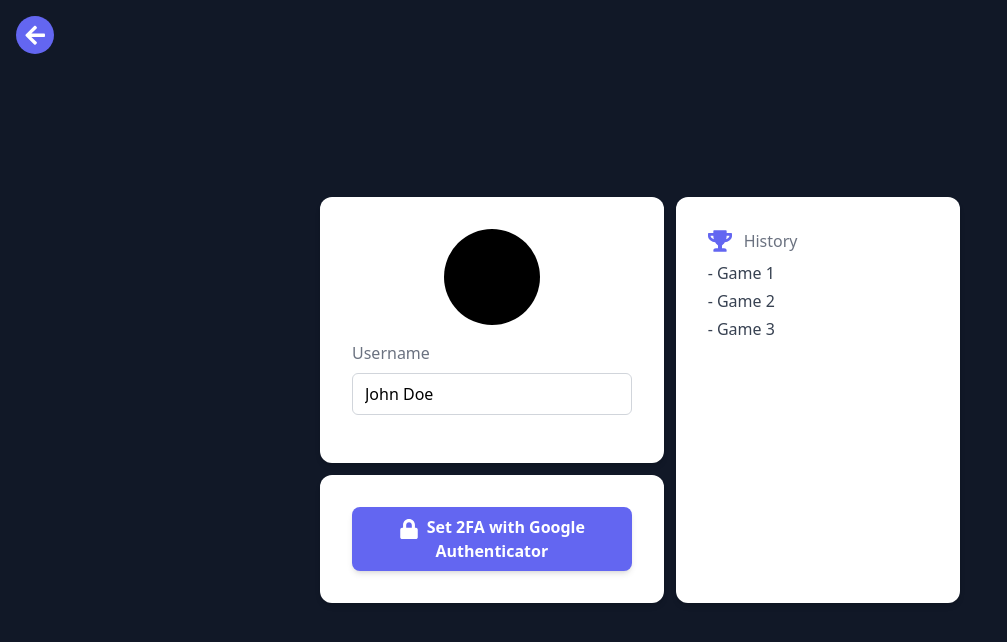
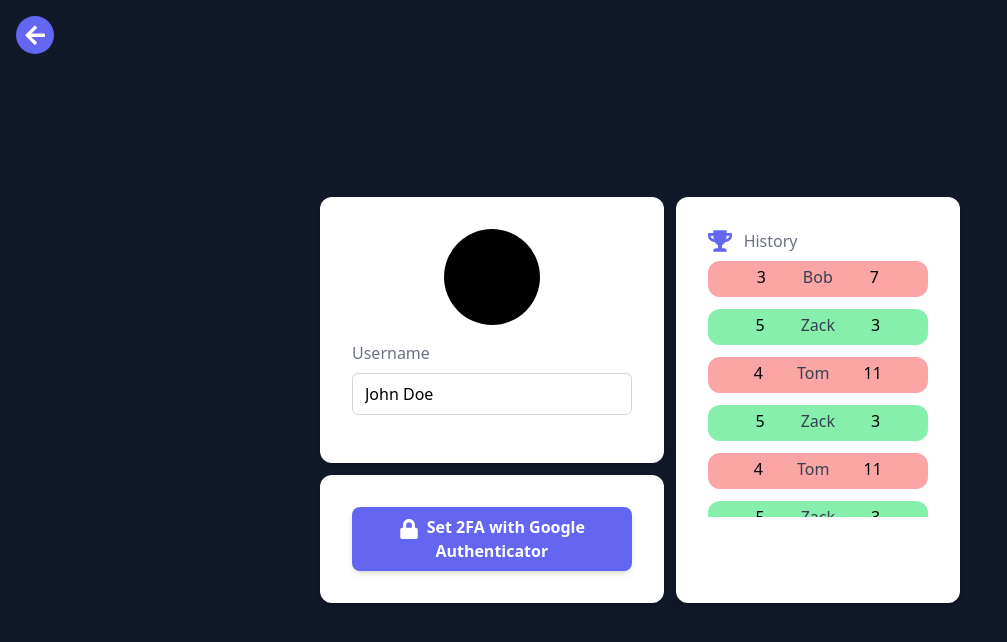
Before and after one commit to zackarydevove/transcendence, a React (Create React App) app in the folder client/: page /profile in a window 1280 px wide. Shown: the top 642 px of the page, without its empty margins (0-1007 px from the left). Built offline with nearby package versions, Linux system fonts and the light colour scheme.

Commit message:
update profile page

```diff
--- a/client/src/pages/Profile.tsx
+++ b/client/src/pages/Profile.tsx
@@ -2,9 +2,27 @@ import React, { useState, ChangeEvent } from 'react';
 import {FaLock, FaTrophy } from 'react-icons/fa';
 import BackButton from '../components/BackButton';
 
+interface Game {
+  opponent: string;
+  scoreA: number;
+  scoreB: number;
+}
+
 const Profile: React.FC = () => {
   const [username, setUsername] = useState<string>('John Doe');
-  const games: string[] = ['Game 1', 'Game 2', 'Game 3']; // Mock data
+  const games: Game[] = [
+    { opponent: 'Bob', scoreA: 3, scoreB: 7},
+    { opponent: 'Zack', scoreA: 5, scoreB: 3},
+    { opponent: 'Tom', scoreA: 4, scoreB: 11},
+    { opponent: 'Zack', scoreA: 5, scoreB: 3},
+    { opponent: 'Tom', scoreA: 4, scoreB: 11},
+    { opponent: 'Zack', scoreA: 5, scoreB: 3},
+    { opponent: 'Tom', scoreA: 4, scoreB: 11},
+    { opponent: 'Zack', scoreA: 5, scoreB: 3},
+    { opponent: 'Tom', scoreA: 4, scoreB: 11},
+    { opponent: 'Zack', scoreA: 5, scoreB: 3},
+    { opponent: 'Tom', scoreA: 4, scoreB: 11},
+  ]; // Mock data
 
   const handleUsernameChange = (event: ChangeEvent<HTMLInputElement>) => {
     setUsername(event.target.value);
@@ -61,9 +79,17 @@ const Profile: React.FC = () => {
                         <FaTrophy className='text-indigo-500 mb-2' size={24}/>
                         <p className='text-gray-500 mb-2'>History</p>
                     </div>
-                    {games.map((game, index) => (
-                        <p key={index} className='text-gray-700 mb-1'>- {game}</p>
-                    ))}
+                    <div className='flex flex-col gap-3 overflow-y-auto max-h-64'>
+                        {games.map((game, index) => (
+                            <div key={index}
+                                className={`relative flex justify-evenly rounded-xl px-3 py-1 ${game.scoreA > game.scoreB ? 'bg-green-300' : 'bg-red-300'}`}>
+                                <p>{game.scoreA}</p>
+                                <p className='text-gray-700 mb-1'>{game.opponent}</p>
+                                <p>{game.scoreB}</p>
+                                {/* <p className='absolute bottom-0.5 left-2 text-xs'>12.07.23</p> */}
+                            </div>
+                        ))}
+                    </div>
                 </div>
 
             </div>
```
